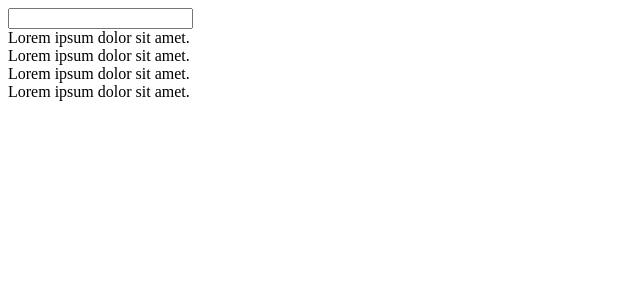
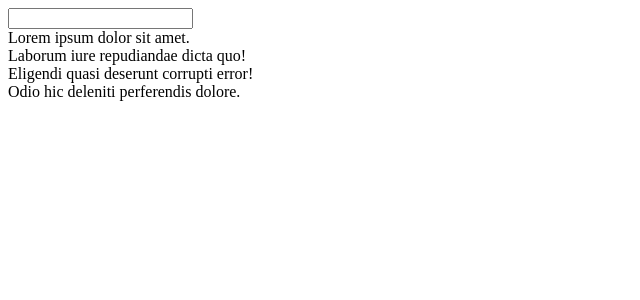
Before and after one commit to mypum/react-todo-list-app, a React (Create React App) app: page / in a window 1280 px wide. Shown: the top 300 px of the page, without its empty margins (0-640 px from the left). Built offline with nearby package versions, Linux system fonts and the light colour scheme.

Commit message:
Use data from Todo context

```diff
--- /dev/null
+++ b/src/App.js
@@ -0,0 +1,23 @@
+import React from 'react'
+
+import { TodoStore } from './features/Todo'
+
+import TodoForm from './components/TodoForm'
+import TodoList from './components/TodoList'
+
+export default function App() {
+  return (
+    <TodoStore.Provider
+      value={{
+        todos: [
+          'Lorem ipsum dolor sit amet.',
+          'Laborum iure repudiandae dicta quo!',
+          'Eligendi quasi deserunt corrupti error!',
+          'Odio hic deleniti perferendis dolore.',
+        ],
+      }}>
+      <TodoForm />
+      <TodoList />
+    </TodoStore.Provider>
+  )
+}
--- a/src/components/App.js
+++ /dev/null
@@ -1,17 +0,0 @@
-import React from 'react'
-
-import TodoForm from './TodoForm'
-import TodoList from './TodoList'
-
-export default function App() {
-  return (
-    <div>
-      <TodoForm />
-      <TodoList>
-        {[...Array(4).keys()].map((_, i) => (
-          <TodoList.Item key={i} />
-        ))}
-      </TodoList>
-    </div>
-  )
-}
--- a/src/components/TodoItem.js
+++ b/src/components/TodoItem.js
@@ -1,5 +1,6 @@
 import React from 'react'
 
-export default function TodoItem() {
-  return <div>Lorem ipsum dolor sit amet.</div>
+export default function TodoItem(props) {
+  const { children } = props
+  return <div>{children}</div>
 }
--- a/src/components/TodoList.js
+++ b/src/components/TodoList.js
@@ -1,10 +1,17 @@
-import React from 'react'
+import React, { useContext } from 'react'
+
+import { TodoStore } from '../features/Todo'
 
 import TodoItem from './TodoItem'
 
 export default function TodoList(props) {
-  const { children } = props
-  return <div>{children}</div>
+  const { todos } = useContext(TodoStore)
+
+  return (
+    <div>
+      {todos.map((todo, i) => (
+        <TodoItem key={i}>{todo}</TodoItem>
+      ))}
+    </div>
+  )
 }
-
-TodoList.Item = TodoItem
--- /dev/null
+++ b/src/features/Todo/context.js
@@ -0,0 +1,12 @@
+import React from 'react'
+
+const TodoStore = React.createContext({
+  todos: [
+    'Lorem ipsum dolor sit amet.',
+    'Laborum iure repudiandae dicta quo!',
+    'Eligendi quasi deserunt corrupti error!',
+    'Odio hic deleniti perferendis dolore.',
+  ],
+})
+
+export default TodoStore
--- /dev/null
+++ b/src/features/Todo/index.js
@@ -0,0 +1 @@
+export { default as TodoStore } from './context'
--- a/src/index.js
+++ b/src/index.js
@@ -1,6 +1,6 @@
 import React from 'react'
 import ReactDOM from 'react-dom'
 
-import App from './components/App'
+import App from './App'
 
 ReactDOM.render(<App />, document.getElementById('root'))
```
